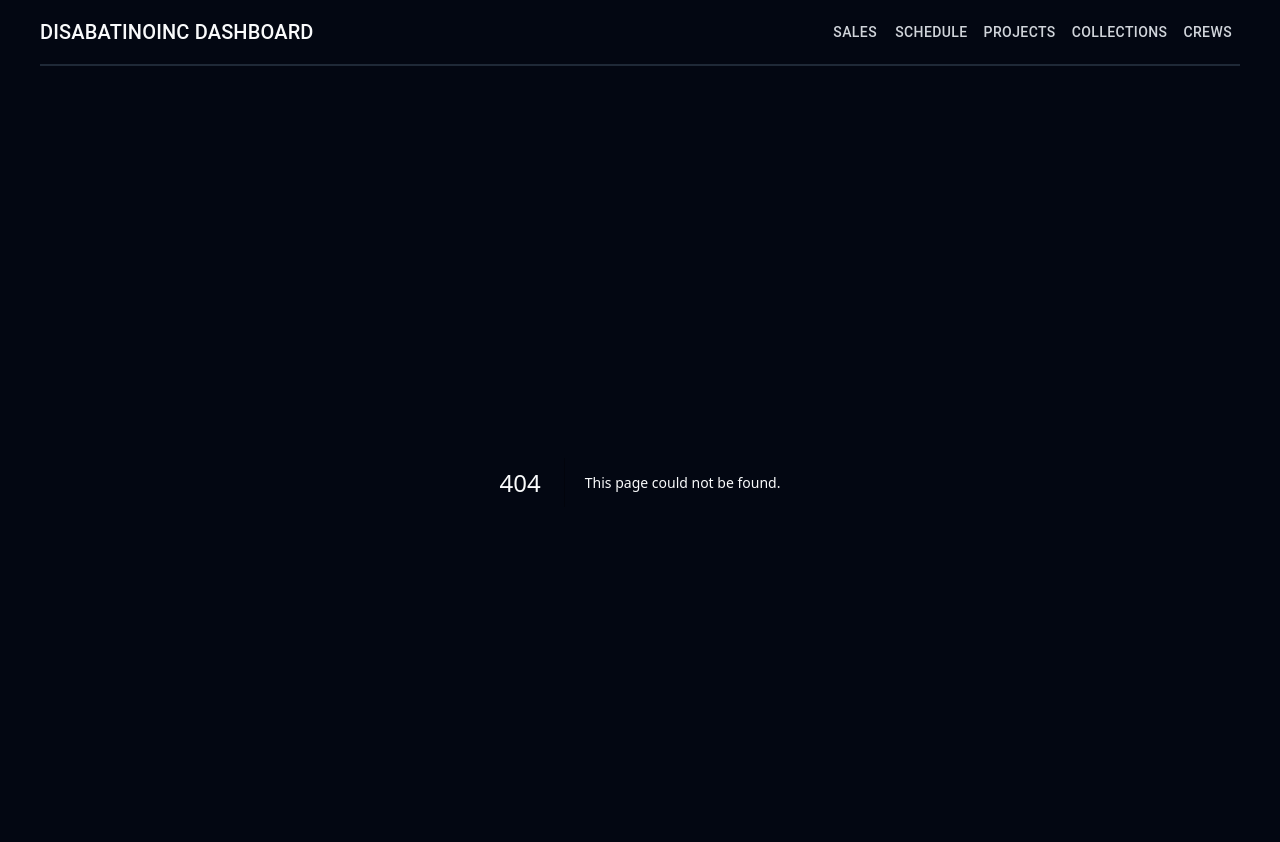
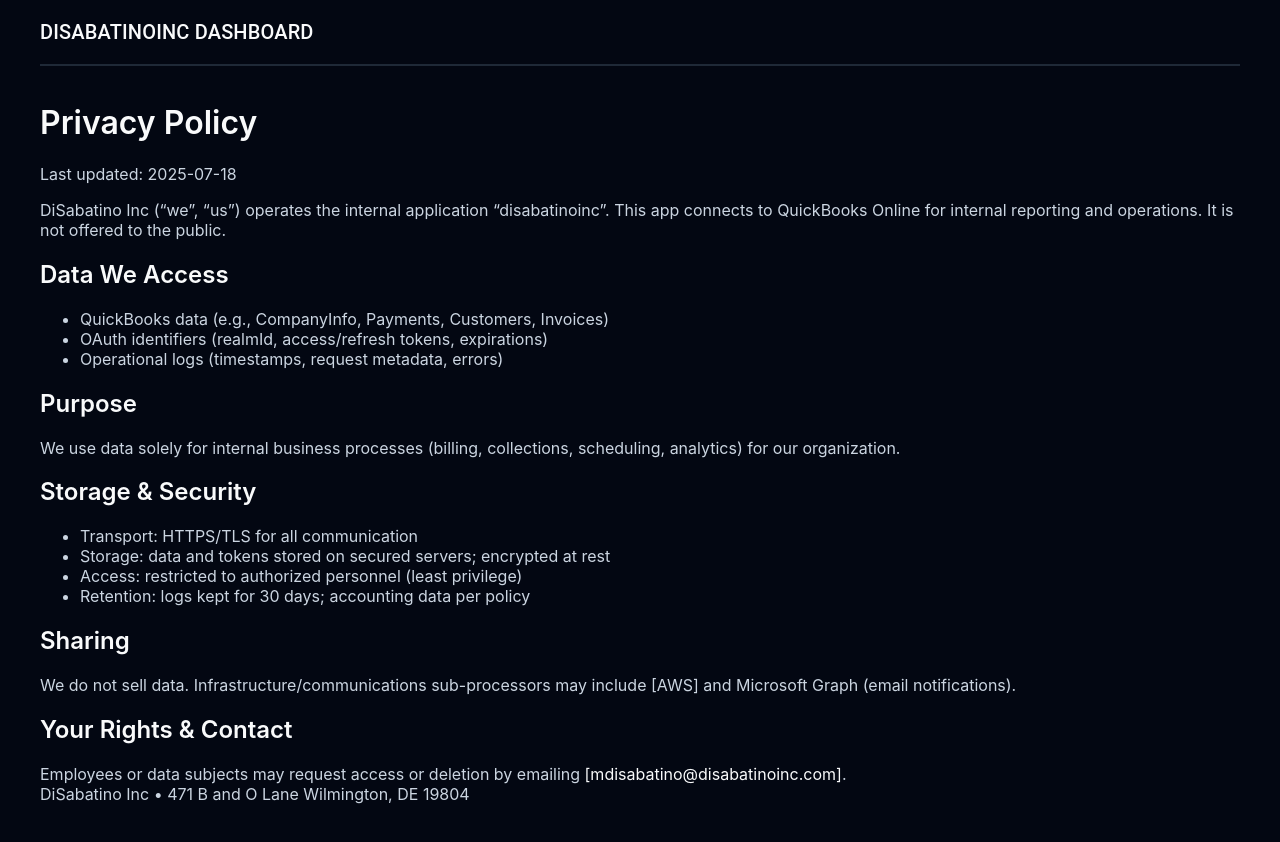
Before and after one commit to disabatinoinc/disabatinoinc-dashboard, a Next.js app: page /legal/privacy in a window 1280 px wide. Before the commit this address had no page. Shown: the top 842 px of the page. Built offline with nearby package versions, Linux system fonts and the light colour scheme.

Commit message:
privacy policy and eula

```diff
--- a/src/app/clientLayout.tsx
+++ b/src/app/clientLayout.tsx
@@ -45,6 +45,12 @@
     const router = useRouter();
     const isMobile = useMediaQuery("(max-width: 600px)", { noSsr: true });
 
+    // Hide all menu/nav when on privacy pages (e.g., /privacy or /privacy/anything)
+    const HIDE_NAV_PREFIXES = ["/legal"]; // add "/eula" etc. if needed
+    const hideNav = HIDE_NAV_PREFIXES.some(
+        (p) => pathname === p || pathname.startsWith(`${p}/`)
+    );
+
     const [salesAnchorEl, setSalesAnchorEl] = useState<null | HTMLElement>(null);
     const [collectionsAnchorEl, setCollectionsAnchorEl] = useState<null | HTMLElement>(null);
     const [mobileAnchorEl, setMobileAnchorEl] = useState<null | HTMLElement>(null);
@@ -86,7 +92,7 @@
                         <Typography variant="h6" sx={{ flexGrow: 1, textTransform: "uppercase" }}>
                             disabatinoinc dashboard
                         </Typography>
-                        {isMobile ? (
+                        {!hideNav && (isMobile ? (
                             <>
                                 <IconButton
                                     color="inherit"
@@ -271,7 +277,7 @@
 
 
                             </>
-                        )}
+                        ))}
                     </Toolbar>
                 </Box>
             </AppBar>
--- /dev/null
+++ b/src/app/legal/privacy/page.tsx
@@ -0,0 +1,61 @@
+"use client";
+
+import { Suspense } from "react";
+
+function PrivacyContent() {
+    return (
+        <main className="mx-auto max-w-3xl p-6 leading-7">
+            <h1 className="text-2xl font-semibold mb-4">Privacy Policy</h1>
+            <p className="text-sm text-gray-500 mb-6">Last updated: {new Date().toISOString().slice(0, 10)}</p>
+
+            <p>
+                {`DiSabatino Inc`} (“we”, “us”) operates the internal application
+                {` “disabatinoinc”`}. This app connects to QuickBooks Online for internal
+                reporting and operations. It is not offered to the public.
+            </p>
+
+            <h2 className="text-xl font-semibold mt-6 mb-2">Data We Access</h2>
+            <ul className="list-disc pl-6">
+                <li>QuickBooks data (e.g., CompanyInfo, Payments, Customers, Invoices)</li>
+                <li>OAuth identifiers (realmId, access/refresh tokens, expirations)</li>
+                <li>Operational logs (timestamps, request metadata, errors)</li>
+            </ul>
+
+            <h2 className="text-xl font-semibold mt-6 mb-2">Purpose</h2>
+            <p>
+                We use data solely for internal business processes (billing, collections,
+                scheduling, analytics) for our organization.
+            </p>
+
+            <h2 className="text-xl font-semibold mt-6 mb-2">Storage & Security</h2>
+            <ul className="list-disc pl-6">
+                <li>Transport: HTTPS/TLS for all communication</li>
+                <li>Storage: data and tokens stored on secured servers; encrypted at rest</li>
+                <li>Access: restricted to authorized personnel (least privilege)</li>
+                <li>Retention: logs kept for {`30 days`}; accounting data per policy</li>
+            </ul>
+
+            <h2 className="text-xl font-semibold mt-6 mb-2">Sharing</h2>
+            <p>
+                We do not sell data. Infrastructure/communications sub-processors may include
+                {` [AWS]`} and Microsoft Graph (email notifications).
+            </p>
+
+            <h2 className="text-xl font-semibold mt-6 mb-2">Your Rights & Contact</h2>
+            <p>
+                Employees or data subjects may request access or deletion by emailing{" "}
+                <a className="underline" href="mailto:[mdisabatino@disabatinoinc.com]">[mdisabatino@disabatinoinc.com]</a>.
+                <br />
+                {`DiSabatino Inc`} • {`471 B and O Lane Wilmington, DE 19804`}
+            </p>
+        </main>
+    );
+}
+
+export default function PrivacyPage() {
+    return (
+        <Suspense fallback={<div>Loading...</div>}>
+            <PrivacyContent />
+        </Suspense>
+    );
+}
```
Also changed, not shown: src/app/legal/eula/page.tsx (added, +64 -0 lines), src/middleware.ts (+16 -1 lines).
